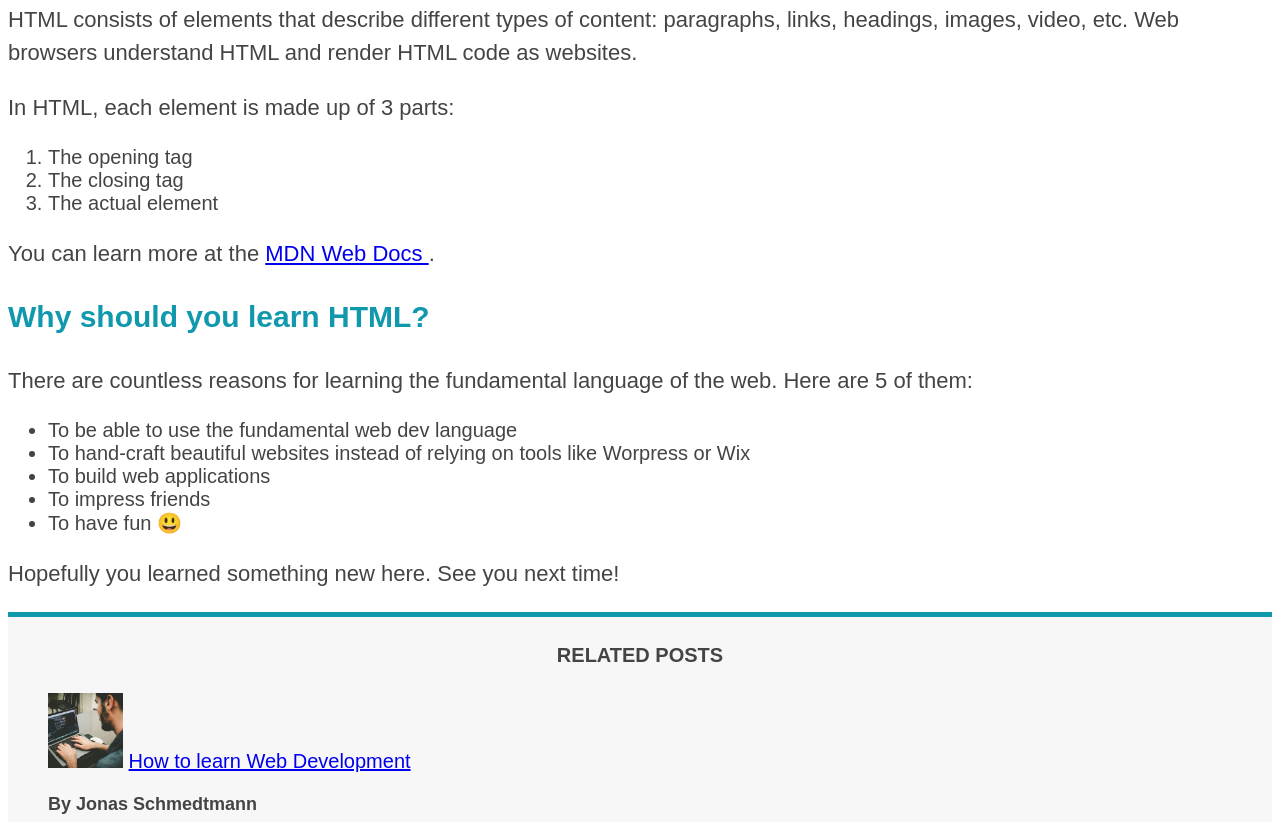
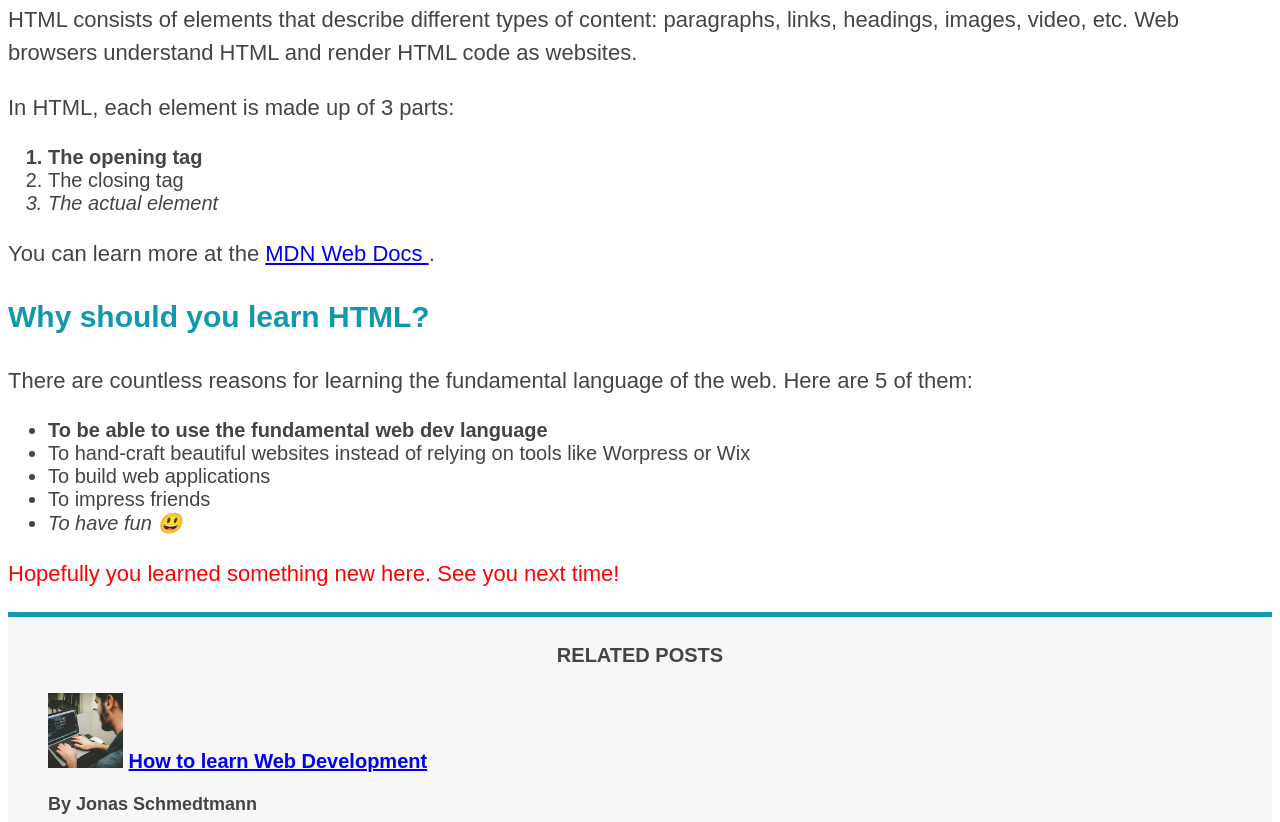
Before and after one commit to alexbleggijrr/html-css-course-udemy, a plain HTML site: page 03-css-fundamentals/index.html in a window 1280 px wide. Shown: the part 838-1660 px from the top of the page. Drawn offline with Linux system fonts and the light colour scheme.

Commit message:
pseudo-classes

```diff
--- a/03-css-fundamentals/index.html
+++ b/03-css-fundamentals/index.html
@@ -20,7 +20,7 @@
     <h6>The Basic Language of the Web: HTML</h6>
     -->
 
-    <header>
+    <header class="main-header">
       <!-- <h1 style="color: blue">📘 The Code Magazine</h1> -->
       <h1>📘 The Code Magazine</h1>
 
@@ -79,7 +79,7 @@
       </p>
       <p>In HTML, each element is made up of 3 parts:</p>
       <ol>
-        <li>The opening tag</li>
+        <li class="first-li">The opening tag</li>
         <li>The closing tag</li>
         <li>The actual element</li>
       </ol>
@@ -101,7 +101,9 @@
         web. Here are 5 of them:
       </p>
       <ul>
-        <li>To be able to use the fundamental web dev language</li>
+        <li class="first-li">
+          To be able to use the fundamental web dev language
+        </li>
         <li>
           To hand-craft beautiful websites instead of relying on tools like
           Worpress or Wix
--- a/03-css-fundamentals/style.css
+++ b/03-css-fundamentals/style.css
@@ -86,3 +86,23 @@
 body {
   /* background-color: orangered; */
 }
+
+/* .first-li {
+  font-weight: bold;
+} */
+
+li:first-child {
+  font-weight: bold;
+}
+
+li:last-child {
+  font-style: italic;
+}
+
+li:nth-child(even) {
+  /* color: red; */
+}
+
+article p:last-child {
+  color: red;
+}
```
